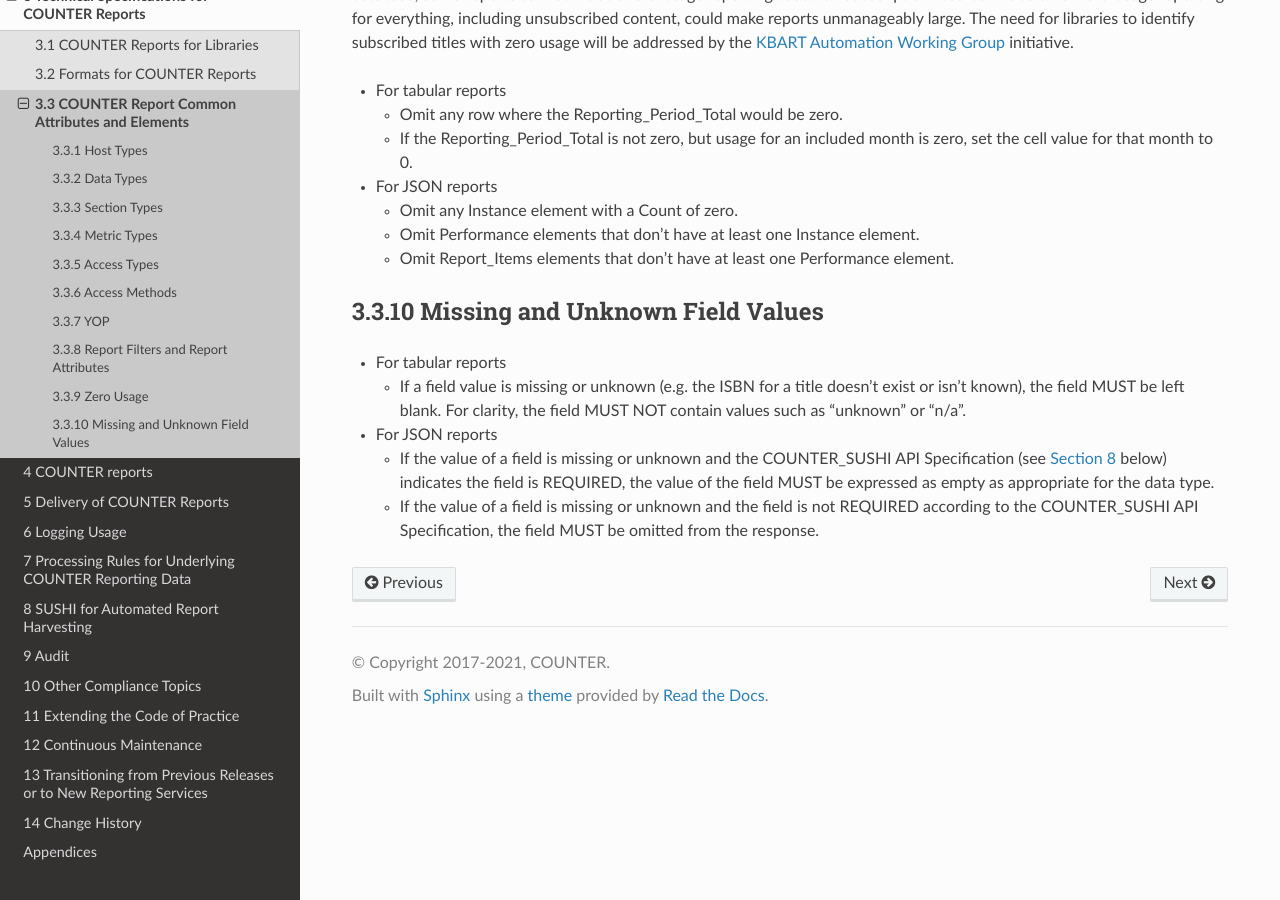
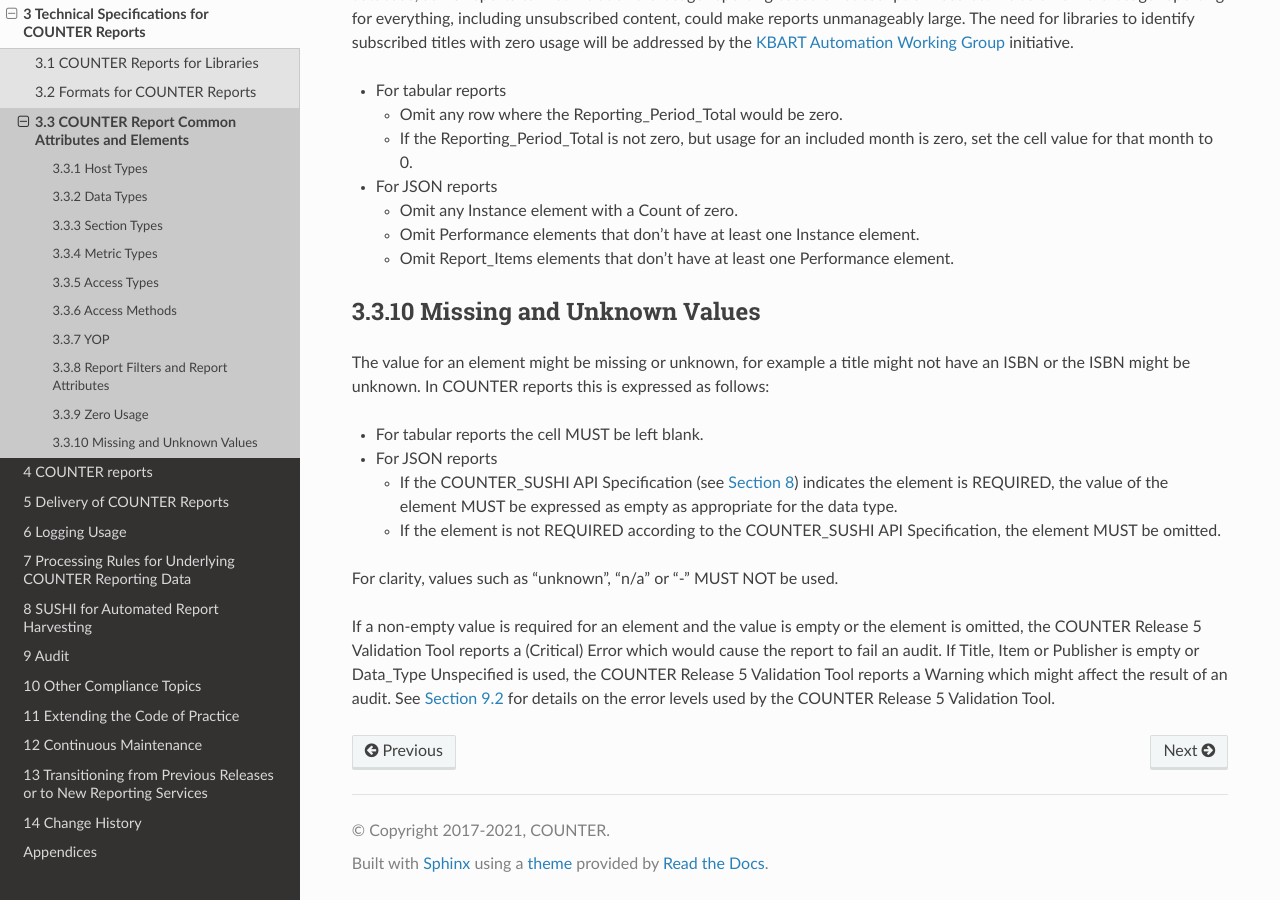
Before and after one commit to Project-Counter/cop5, a Sphinx documentation site: the page built from source/03-specifications/03-counter-report-common-attributes-and-elements.rst, in a window 1280 px wide and 900 px high, scrolled down 16234 px. Built offline with Sphinx 7.4.7 and the Read the Docs theme 2.0.0, drawn with Linux system fonts in a browser that asks for light colours.

Commit message:
Clarify required elements and values and the impact of missing values

```diff
--- a/source/03-specifications/03-counter-report-common-attributes-and-elements.rst
+++ b/source/03-specifications/03-counter-report-common-attributes-and-elements.rst
@@ -875,14 +875,17 @@ Not all content providers or other COUNTER report providers link their COUNTER r
 
 .. _missing-values:
 
-Missing and Unknown Field Values
-""""""""""""""""""""""""""""""""
+Missing and Unknown Values
+""""""""""""""""""""""""""
 
-* For tabular reports
+The value for an element might be missing or unknown, for example a title might not have an ISBN or the ISBN might be unknown. In COUNTER reports this is expressed as follows:
 
-  * If a field value is missing or unknown (e.g. the ISBN for a title doesn’t exist or isn’t known), the field MUST be left blank. For clarity, the field MUST NOT contain values such as “unknown” or “n/a”.
-
+* For tabular reports the cell MUST be left blank.
 * For JSON reports
 
-  * If the value of a field is missing or unknown and the COUNTER_SUSHI API Specification (see :numref:`sushi` below) indicates the field is REQUIRED, the value of the field MUST be expressed as empty as appropriate for the data type.
-  * If the value of a field is missing or unknown and the field is not REQUIRED according to the COUNTER_SUSHI API Specification, the field MUST be omitted from the response.
+  * If the COUNTER_SUSHI API Specification (see :numref:`sushi`) indicates the element is REQUIRED, the value of the element MUST be expressed as empty as appropriate for the data type.
+  * If the element is not REQUIRED according to the COUNTER_SUSHI API Specification, the element MUST be omitted.
+
+For clarity, values such as “unknown”, “n/a” or “-” MUST NOT be used.
+
+If a non-empty value is required for an element and the value is empty or the element is omitted, the COUNTER Release 5 Validation Tool reports a (Critical) Error which would cause the report to fail an audit. If Title, Item or Publisher is empty or Data_Type Unspecified is used, the COUNTER Release 5 Validation Tool reports a Warning which might affect the result of an audit. See :numref:`validation-tool` for details on the error levels used by the COUNTER Release 5 Validation Tool.
```
Also changed, not shown: source/03-specifications/02-formats-for-counter-reports.rst (+10 -0 lines).
